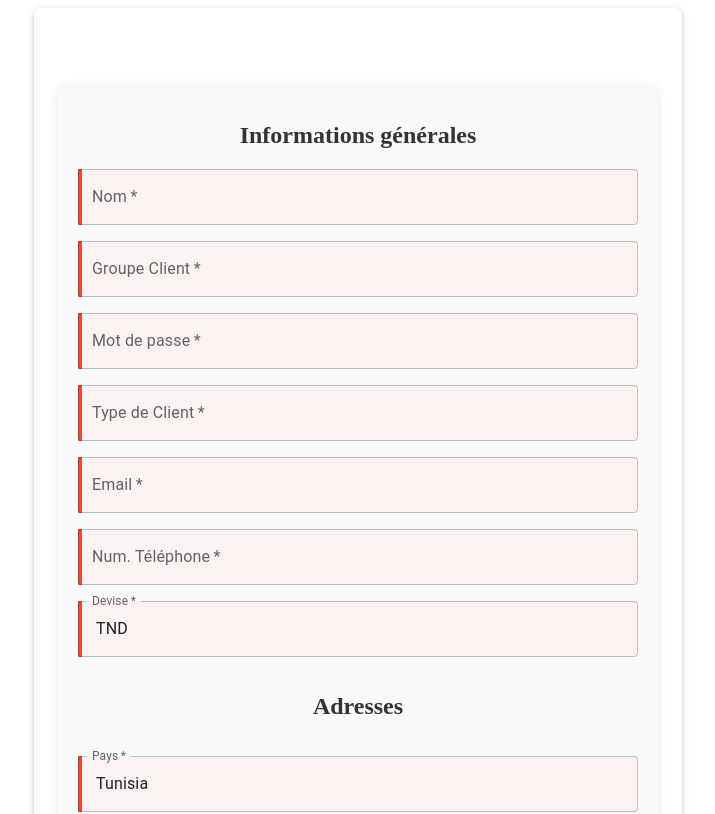
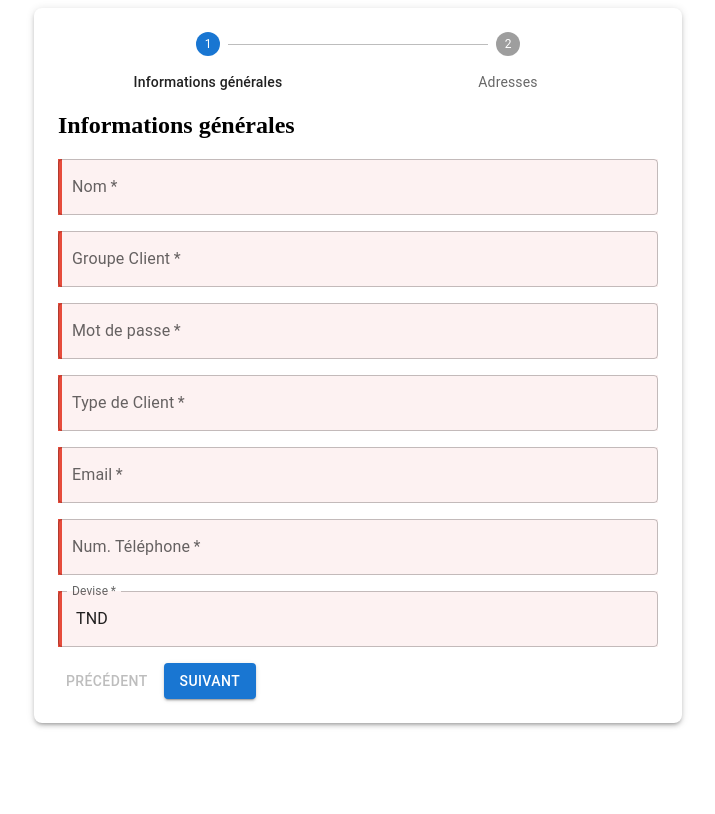
Before and after one commit to Negzaoui2/AfterCode, a React (Create React App) app: page /form in a window 1280 px wide. Shown: the top 814 px of the page, without its empty margins (282-997 px from the left). Built offline with nearby package versions, Linux system fonts and the light colour scheme.

Commit message:
Description des modifications

```diff
--- a/src/Components/FormulaireClient.js
+++ b/src/Components/FormulaireClient.js
@@ -1,8 +1,9 @@
 import React, { useState, useEffect } from "react";
 import axios from "axios";
-import { TextField, Button, Grid, Box } from "@mui/material";
+import { TextField, Button, Grid, Box, Stepper, Step, StepLabel } from "@mui/material";
 import { useNavigate } from "react-router-dom";
 
+const steps = ["Informations générales", "Adresses"];
 
 const FormulaireClient = () => {
   const [formData, setFormData] = useState({
@@ -22,6 +23,9 @@ const FormulaireClient = () => {
     Données_valides_jusquà: "",
   });
 
+  const [activeStep, setActiveStep] = useState(0);
+  const navigate = useNavigate();
+
   const handleChange = (e) => {
     const { name, value } = e.target;
     setFormData((prevData) => ({
@@ -30,8 +34,6 @@ const FormulaireClient = () => {
     }));
   };
 
-  const navigate = useNavigate();
-//this function is when i'm open the window of the form i can't opened the form in an other window and submit form in the same time
   useEffect(() => {
     const isFormActive = localStorage.getItem("formActive");
     if (isFormActive) {
@@ -62,7 +64,7 @@ const FormulaireClient = () => {
 
     if (!validateDate(formData.Données_valides_jusquà)) {
       alert("La date doit être supérieure à la date d'aujourd'hui.");
-      return;
+      return ;
     }
 
     try {
@@ -106,6 +108,20 @@ const FormulaireClient = () => {
     }
   };
 
+  const handleNext = () => {
+    setActiveStep((prevActiveStep) => prevActiveStep + 1);
+  };
+
+  const handleBack = () => {
+    setActiveStep((prevActiveStep) => prevActiveStep - 1);
+  };
+
+  const handleReset = () => {
+    setActiveStep(0);
+  };
+
+
+
   return (
     <Box
       sx={{
@@ -117,9 +133,23 @@ const FormulaireClient = () => {
         boxShadow: 3,
       }}
     >
-      <form className="formulaire-client" onSubmit={handleSubmit}>
-        <h2 className="form-title">Informations générales</h2>
+      <Stepper activeStep={activeStep} alternativeLabel>
+        {steps.map((label, index) => (
+          <Step key={label}>
+            <StepLabel>{label}</StepLabel>
+          </Step>
+        ))}
+      </Stepper>
 
+      {activeStep === steps.length ? (
+        <Box sx={{ mt: 2 }}>
+          <Button onClick={handleReset}>Réinitialiser</Button>
+        </Box>
+      ) : (
+        <form onSubmit={handleSubmit}>
+          {activeStep === 0 && (
+            <Box>
+              <h2>Informations générales</h2>
               <Grid container spacing={2}>
                 <Grid item xs={12}>
                   <TextField
@@ -132,9 +162,6 @@ const FormulaireClient = () => {
                     fullWidth
                   />
                 </Grid>
-
-
-
                 <Grid item xs={12}>
                   <TextField
                     label="Groupe Client"
@@ -146,7 +173,6 @@ const FormulaireClient = () => {
                     fullWidth
                   />
                 </Grid>
-
                 <Grid item xs={12}>
                   <TextField
                     label="Mot de passe"
@@ -159,7 +185,6 @@ const FormulaireClient = () => {
                     fullWidth
                   />
                 </Grid>
-
                 <Grid item xs={12}>
                   <TextField
                     label="Type de Client"
@@ -171,7 +196,6 @@ const FormulaireClient = () => {
                     fullWidth
                   />
                 </Grid>
-
                 <Grid item xs={12}>
                   <TextField
                     label="Email"
@@ -184,7 +208,6 @@ const FormulaireClient = () => {
                     fullWidth
                   />
                 </Grid>
-
                 <Grid item xs={12}>
                   <TextField
                     label="Num. Téléphone"
@@ -197,7 +220,6 @@ const FormulaireClient = () => {
                     fullWidth
                   />
                 </Grid>
-
                 <Grid item xs={12}>
                   <TextField
                     label="Devise"
@@ -209,11 +231,14 @@ const FormulaireClient = () => {
                     fullWidth
                   />
                 </Grid>
+              </Grid>
+            </Box>
+          )}
 
-          <Grid item xs={12}>
-            <h2 className="form-title">Adresses</h2>
-          </Grid>
-
+          {activeStep === 1 && (
+            <Box>
+              <h2>Adresses</h2>
+              <Grid container spacing={2}>
                 <Grid item xs={12}>
                   <TextField
                     label="Pays"
@@ -225,7 +250,6 @@ const FormulaireClient = () => {
                     fullWidth
                   />
                 </Grid>
-
                 <Grid item xs={12}>
                   <TextField
                     label="Région"
@@ -237,7 +261,6 @@ const FormulaireClient = () => {
                     fullWidth
                   />
                 </Grid>
-
                 <Grid item xs={12}>
                   <TextField
                     label="Etat"
@@ -249,7 +272,6 @@ const FormulaireClient = () => {
                     fullWidth
                   />
                 </Grid>
-
                 <Grid item xs={12}>
                   <TextField
                     label="Ville"
@@ -261,7 +283,6 @@ const FormulaireClient = () => {
                     fullWidth
                   />
                 </Grid>
-
                 <Grid item xs={12}>
                   <TextField
                     label="Code Postal"
@@ -273,7 +294,6 @@ const FormulaireClient = () => {
                     fullWidth
                   />
                 </Grid>
-
                 <Grid item xs={12}>
                   <TextField
                     label="Adresse"
@@ -285,7 +305,6 @@ const FormulaireClient = () => {
                     fullWidth
                   />
                 </Grid>
-
                 <Grid item xs={12}>
                   <TextField
                     label="Données valables jusqu'à"
@@ -301,27 +320,30 @@ const FormulaireClient = () => {
                     fullWidth
                   />
                 </Grid>
+              </Grid>
+            </Box>
+          )}
 
-          { /* <Grid   item xs={12}>
-            <Autocomplete
-             disablePortal
-             id="combo-box-demo"
-             options={preferredLanguages}
-             sx={{ width: 300 }}
-             renderInput={(params) => <TextField {...params} label="Langue preferée  " />}
-            />
-          </Grid >  */}
-
-          <Grid item xs={12}>
-            <Button variant="contained" color="primary" type="submit" fullWidth>
-              Sauvegarder
+          <Box sx={{ mt: 2 }}>
+            <Button
+              disabled={activeStep === 0}
+              onClick={handleBack}
+              sx={{ mr: 1 }}
+            >
+                            Précédent
             </Button>
-          </Grid>
-        </Grid>
+            <Button
+              variant="contained"
+              color="primary"
+              onClick={activeStep === steps.length - 1 ? handleSubmit : handleNext}
+            >
+              {activeStep === steps.length - 1 ? "Soumettre" : "Suivant"}
+            </Button>
+          </Box>
         </form>
+      )}
     </Box>
   );
 };
-// Top 100 films as rated by IMDb users. http://www.imdb.com/chart/top
 
 export default FormulaireClient;
--- a/src/Components/customersList.js.js
+++ b/src/Components/customersList.js.js
@@ -20,6 +20,8 @@ const CustomersList = () => {
   const [page, setPage] = useState(0);
   const [rowsPerPage, setRowsPerPage] = useState(5);
   const [searchTerm, setSearchTerm] = useState("");
+  const [loading, setLoading] = useState(true); // État pour le chargement
+
 
   useEffect(() => {
     const fetchCustomers = async () => {
@@ -69,6 +71,8 @@ const CustomersList = () => {
           "Erreur lors de la suppression du client:",
           error.response?.data || error.message
         );
+      }finally{
+        setLoading(false); // Indique que le chargement est terminé
       }
     }
   };
--- a/src/Components/updateClient.js
+++ b/src/Components/updateClient.js
@@ -1,32 +1,30 @@
 import React, { useEffect, useState } from "react";
 import { useNavigate, useParams } from "react-router-dom";
 import axios from "axios";
-import { TextField, Button, Paper, Typography, Box } from "@mui/material";
+import { TextField, Button, Paper, Typography, CircularProgress } from "@mui/material";
 
 const UpdateCustomer = () => {
   const { id } = useParams(); // Récupère l'ID du client à partir des paramètres de l'URL
-  const [customer, setCustomer] = useState({
-    name: "",
-    email: "",
-    Num_Téléphone: "",
-    Etat: "",
-  });
+  const [customer, setCustomer] = useState({ name: "", email: "", Num_Téléphone: "", Etat: "" });
+  const [loading, setLoading] = useState(true); // État pour le chargement
   const navigate = useNavigate(); // Remplace useHistory par useNavigate
 
   useEffect(() => {
-    // Fonction pour récupérer les détails du client en fonction de l'ID
     const fetchCustomer = async () => {
       try {
-        const response = await axios.get(
-          `http://localhost:8000/api/customer/${id}`
-        );
+        const response = await axios.get(`http://localhost:8000/api/customer/${id}`);
         console.log("Données du client récupérées :", response.data); // Affiche les données récupérées
+
+        // Assurez-vous que les données sont définies et les champs correspondent
+        if (response.data) {
           setCustomer(response.data); // Pré-remplit les champs avec les données du client
+        } else {
+          console.error("Les données du client ne sont pas dans le format attendu");
+        }
       } catch (error) {
-        console.error(
-          "Erreur lors de la récupération du client :",
-          error.response?.data || error.message
-        );
+        console.error("Erreur lors de la récupération du client :", error.response?.data || error.message);
+      } finally {
+        setLoading(false); // Indique que le chargement est terminé
       }
     };
 
@@ -35,17 +33,16 @@ const UpdateCustomer = () => {
 
   const handleUpdate = async (event) => {
     event.preventDefault();
+    console.log("Données envoyées pour mise à jour :", customer); // Ajoutez cette ligne pour vérifier les données
     try {
       await axios.put(`http://localhost:8000/api/customers/${id}`, customer);
       console.log("Client mis à jour avec succès");
-      navigate("/customers"); // Redirige vers la liste des clients après la mise à jour
+      navigate("/customers");
     } catch (error) {
-      console.error(
-        "Erreur lors de la mise à jour du client :",
-        error.response?.data || error.message
-      );
+      console.error("Erreur lors de la mise à jour du client :", error.response?.data || error.message);
     }
   };
+
 
   const handleChange = (event) => {
     const { name, value } = event.target;
@@ -53,9 +50,6 @@ const UpdateCustomer = () => {
       ...prevCustomer,
       [name]: value,
     }));
-  };
-  const handleClick = () => {
-    navigate("/customers");
   };
 
   return (
@@ -68,12 +62,17 @@ const UpdateCustomer = () => {
         borderRadius: "8px",
       }}
     >
-      <Typography
-        variant="h6"
-        style={{ marginBottom: "16px", fontWeight: "bold" }}
-      >
+      <Typography variant="h6" style={{ marginBottom: "16px", fontWeight: "bold" }}>
         Mettre à jour le client
       </Typography>
+      {loading ? (
+        <div style={{ textAlign: "center", padding: "20px" }}>
+          <CircularProgress />
+          <Typography variant="body1" style={{ marginTop: "10px" }}>
+            Chargement des données...
+          </Typography>
+        </div>
+      ) : (
         <form onSubmit={handleUpdate}>
           <TextField
             label="Nom"
@@ -111,17 +110,23 @@ const UpdateCustomer = () => {
             onChange={handleChange}
             style={{ marginBottom: "16px" }}
           />
-        <Box sx={{ display: "flex", gap: "8px" }}>
-          {" "}
-          {/* Adjust gap as needed */}
-          <Button variant="contained" color="primary" type="submit">
+          <Button
+            variant="contained"
+            color="primary"
+            type="submit"
+            style={{ marginRight: "8px" }}
+          >
             Mettre à jour
           </Button>
-          <Button variant="contained" color="primary" onClick={handleClick}>
+          <Button
+            variant="contained"
+            color="secondary"
+            onClick={() => navigate("/customers")}
+          >
             Retour à la liste
           </Button>
-        </Box>
         </form>
+      )}
     </Paper>
   );
 };
```
Lines whose indentation alone changed are shown as unchanged.
